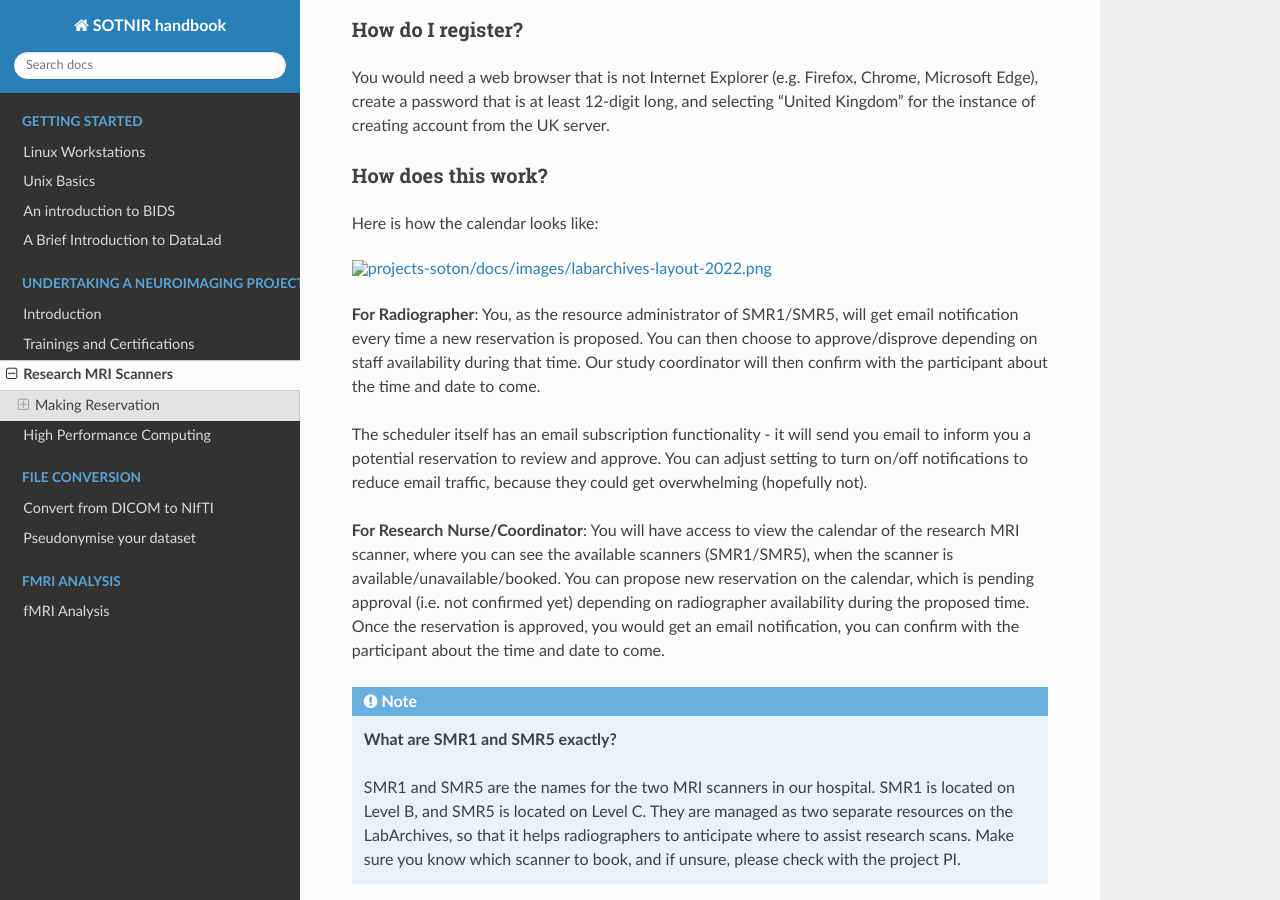
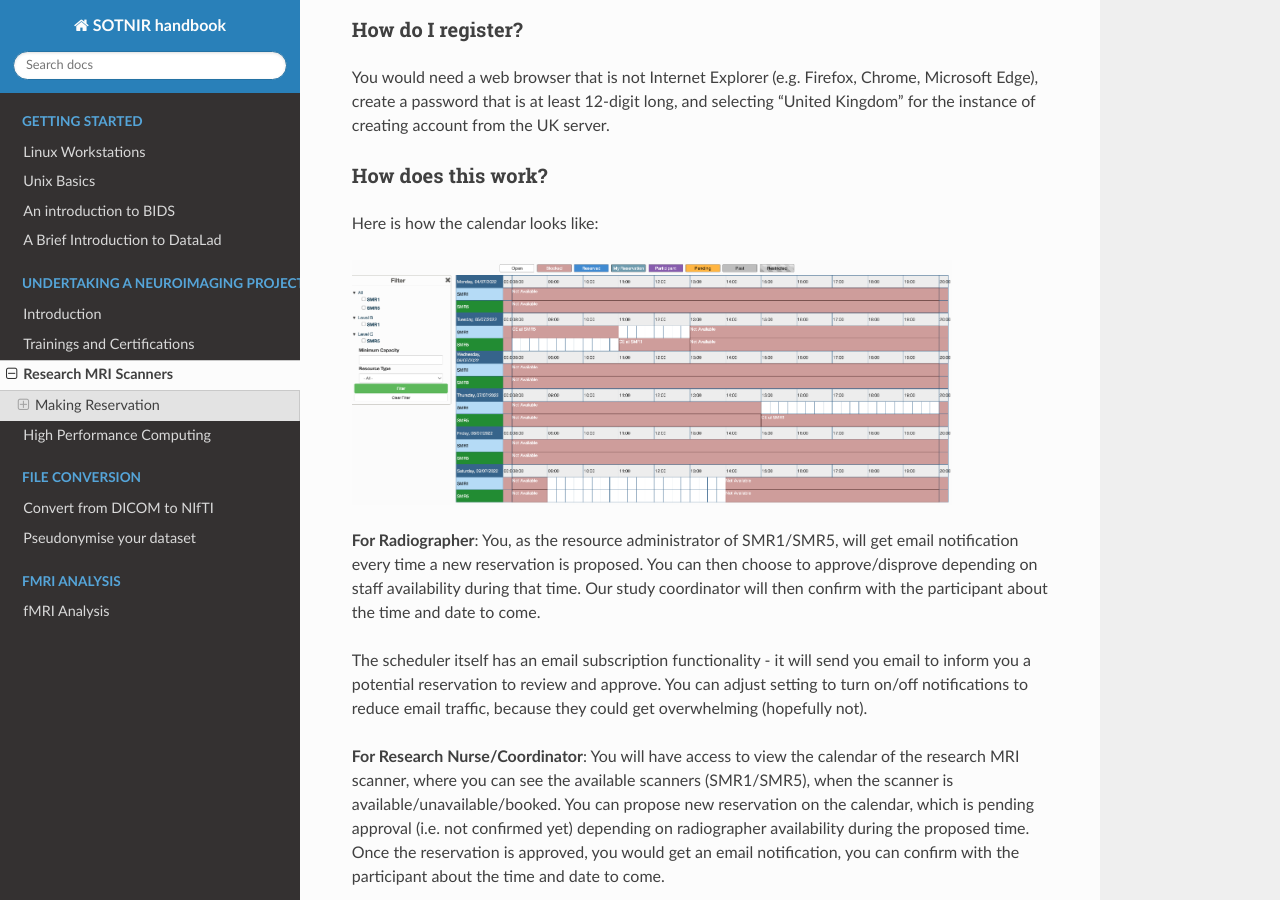
Before and after one commit to nhuneke/sotnir-handbook, a Sphinx documentation site: the page built from docs/projects-soton/mri-scanner.rst, in a window 1280 px wide and 900 px high, scrolled down 441 px. Built offline with Sphinx 7.4.7 and the Read the Docs theme 2.0.0, drawn with Linux system fonts in a browser that asks for light colours; pages that are not in the unit, such as notebooks, are missing from menus.

Commit message:
Update mri-scanner.rst
Using relative path "../images/labarchives-layout-2022.png"

```diff
--- a/docs/projects-soton/mri-scanner.rst
+++ b/docs/projects-soton/mri-scanner.rst
@@ -25,7 +25,7 @@ How does this work?
 
 Here is how the calendar looks like:
 
-.. image:: docs/images/labarchives-layout-2022.png
+.. image:: ../images/labarchives-layout-2022.png
    :width: 600
 
 **For Radiographer**: You, as the resource administrator of SMR1/SMR5, will get email notification every time a new reservation is proposed. You can then choose to approve/disprove depending on staff availability during that time. Our study coordinator will then confirm with the participant about the time and date to come.
```
